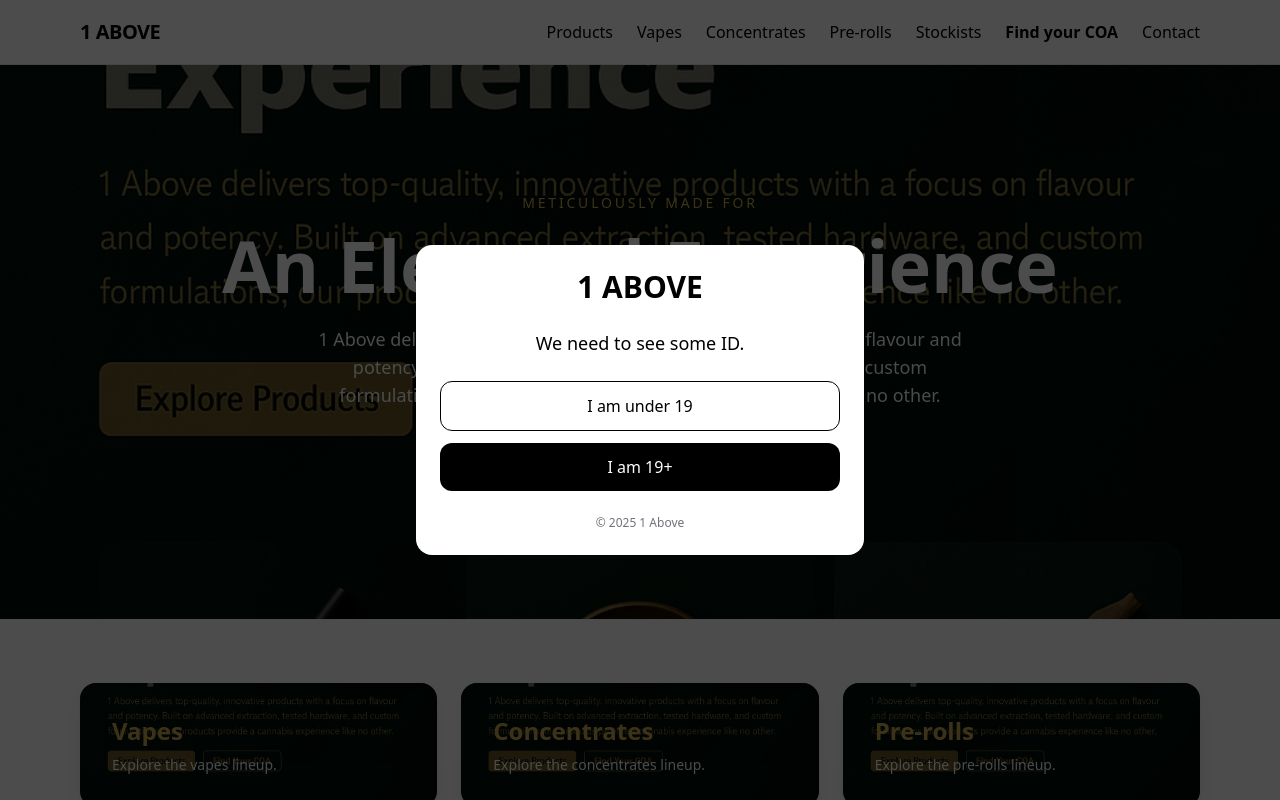
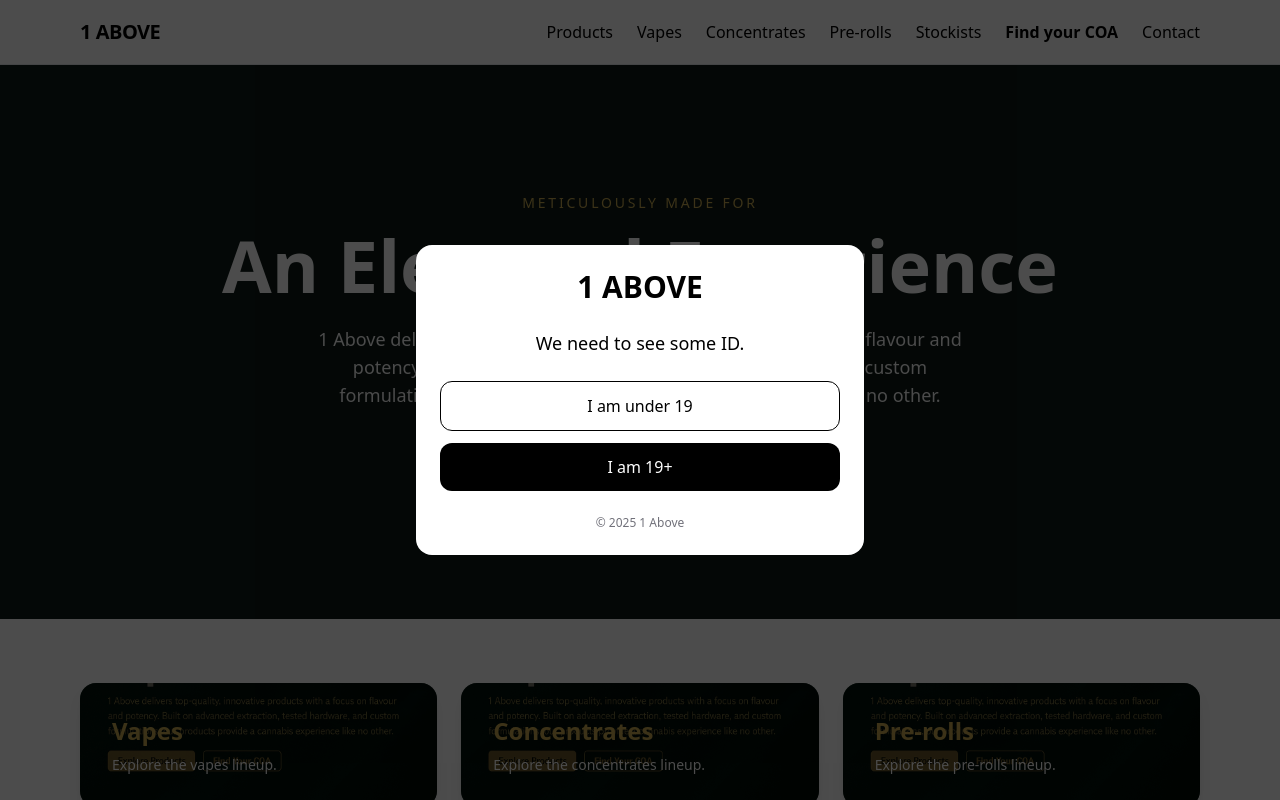
Before and after one commit to Tyipili/1above, a Next.js app: page / in a window 1280 px wide. Shown: the top 800 px of the page. Built offline with nearby package versions, Linux system fonts and the light colour scheme.

Commit message:
Update page.js

```diff
--- a/src/app/page.js
+++ b/src/app/page.js
@@ -4,9 +4,7 @@
   return (
     <div>
       <section
-  className="relative bg-brand-green text-white"
-  style={{ backgroundImage: "url('/hero-bg.jpg')", backgroundSize: "cover", backgroundPosition: "center" }}
->
+  className="relative bg-brand-green text-white">
   <div className="absolute inset-0 bg-black/50"></div> {/* overlay for contrast */}
   <div className="relative container py-24 sm:py-32 text-center">
     <p className="uppercase tracking-[0.2em] text-sm text-brand-gold">Meticulously made for</p>
```
